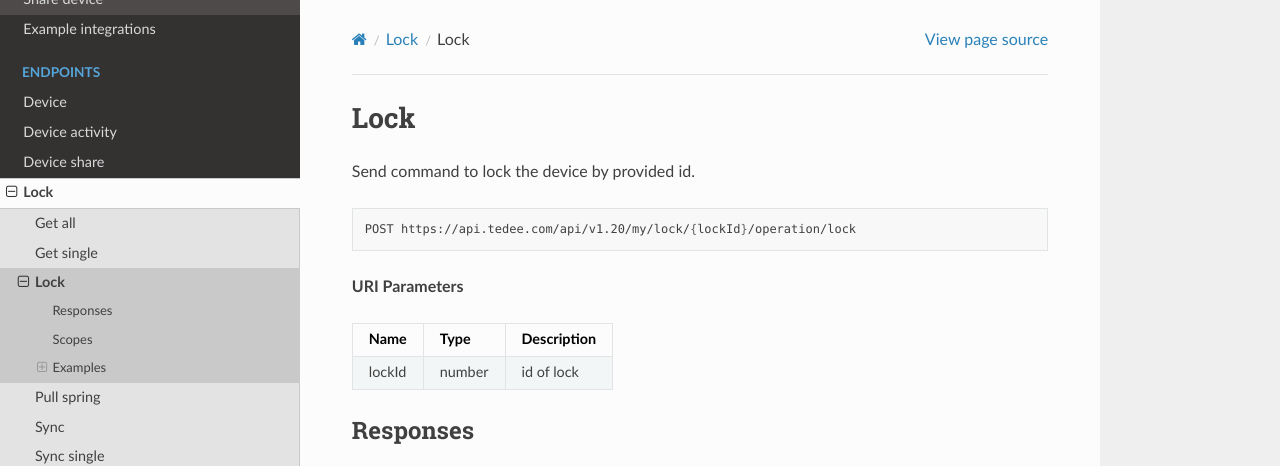
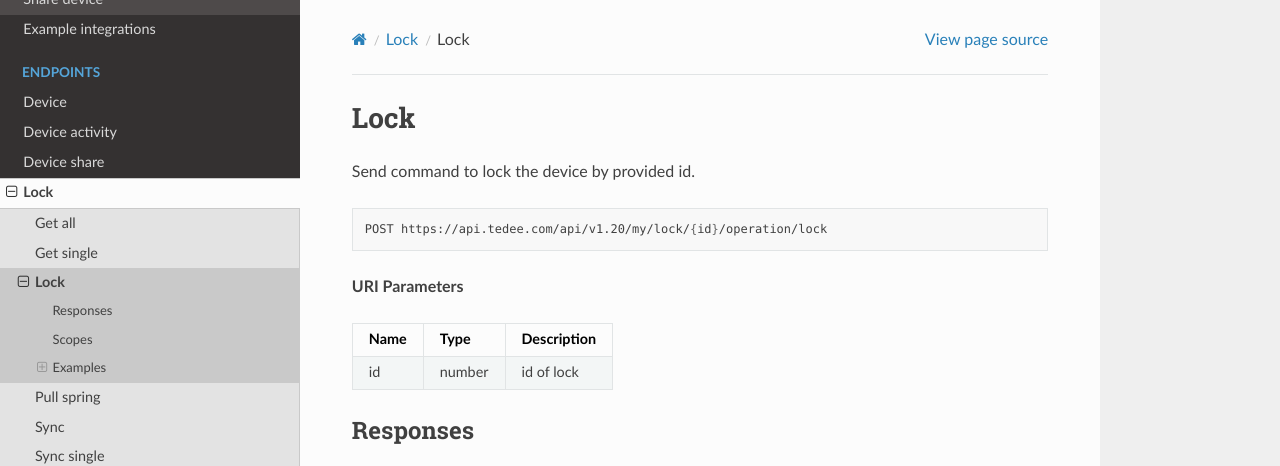
Before and after one commit to tedee-com/tedee-api-doc, a Sphinx documentation site: the page built from docs/source/endpoints/lock/lock.rst, in a window 1280 px wide and 1392 px high. Shown: the top 466 px of the window. Built offline with Sphinx 7.4.7 and the Read the Docs theme 2.0.0, drawn with Linux system fonts in a browser that asks for light colours.

Commit message:
Refactoring of lock/unlock/pull endpoints

```diff
--- a/docs/source/endpoints/lock/lock.rst
+++ b/docs/source/endpoints/lock/lock.rst
@@ -5,14 +5,14 @@ Send command to lock the device by provided id.
 
 .. code-block:: sh
 
-    POST |apiUrl|/api/|apiVersion|/my/lock/{lockId}/operation/lock
+    POST |apiUrl|/api/|apiVersion|/my/lock/{id}/operation/lock
 
 **URI Parameters**
 
 +------------------------+-----------+--------------------------------------------------+
 | Name                   | Type      | Description                                      |
 +========================+===========+==================================================+
-| lockId                 | number    | id of lock                                       |
+| id                     | number    | id of lock                                       |
 +------------------------+-----------+--------------------------------------------------+
 
 Responses
--- a/docs/source/endpoints/lock/pull-spring.rst
+++ b/docs/source/endpoints/lock/pull-spring.rst
@@ -5,14 +5,14 @@ Send command to pull spring the device by provided id.
 
 .. code-block:: sh
 
-    POST |apiUrl|/api/|apiVersion|/my/lock/{lockId}/operation/pull
+    POST |apiUrl|/api/|apiVersion|/my/lock/{id}/operation/pull
 
 **URI Parameters**
 
 +------------------------+-----------+--------------------------------------------------+
 | Name                   | Type      | Description                                      |
 +========================+===========+==================================================+
-| lockId                 | number    | id of lock                                       |
+| id                     | number    | id of lock                                       |
 +------------------------+-----------+--------------------------------------------------+
 
 Responses
--- a/docs/source/endpoints/lock/unlock.rst
+++ b/docs/source/endpoints/lock/unlock.rst
@@ -5,14 +5,14 @@ Send command to unlock the device by provided id.
 
 .. code-block:: sh
 
-    POST |apiUrl|/api/|apiVersion|/my/lock/{lockId}/operation/unlock?mode={mode}
+    POST |apiUrl|/api/|apiVersion|/my/lock/{id}/operation/unlock?mode={mode}
 
 **URI Parameters**
 
 +------------------------+---------------------------------------------------------+-----------------------------+
 | Name                   | Type                                                    | Description                 |
 +========================+=========================================================+=============================+
-| lockId                 | number                                                  | id of lock                  |
+| id                     | number                                                  | id of lock                  |
 +------------------------+---------------------------------------------------------+-----------------------------+
 | mode                   | :doc:`Unlock mode <../../enums/unlock-mode>` (optional) | behaviour of unlocking door |
 +------------------------+---------------------------------------------------------+-----------------------------+
```
